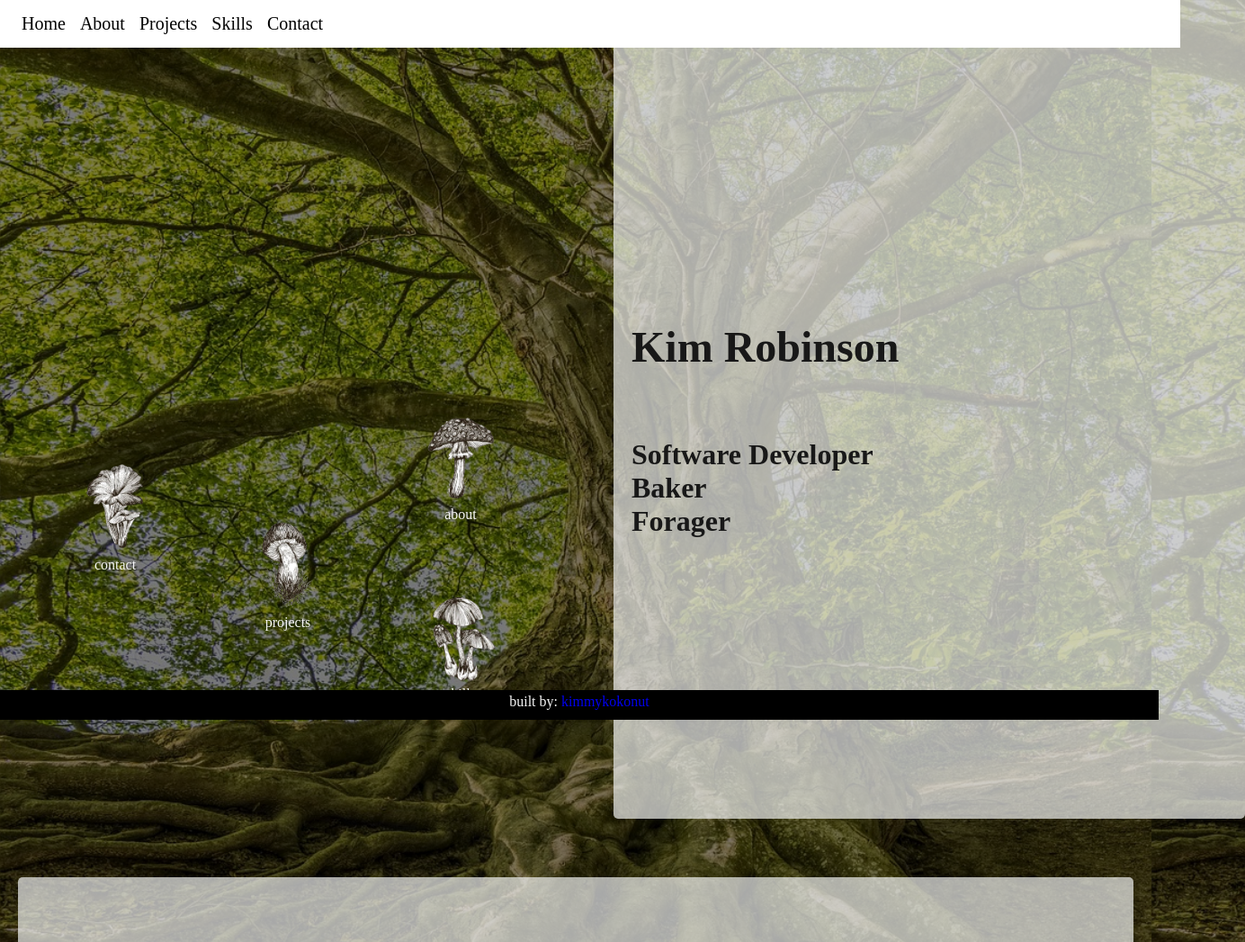
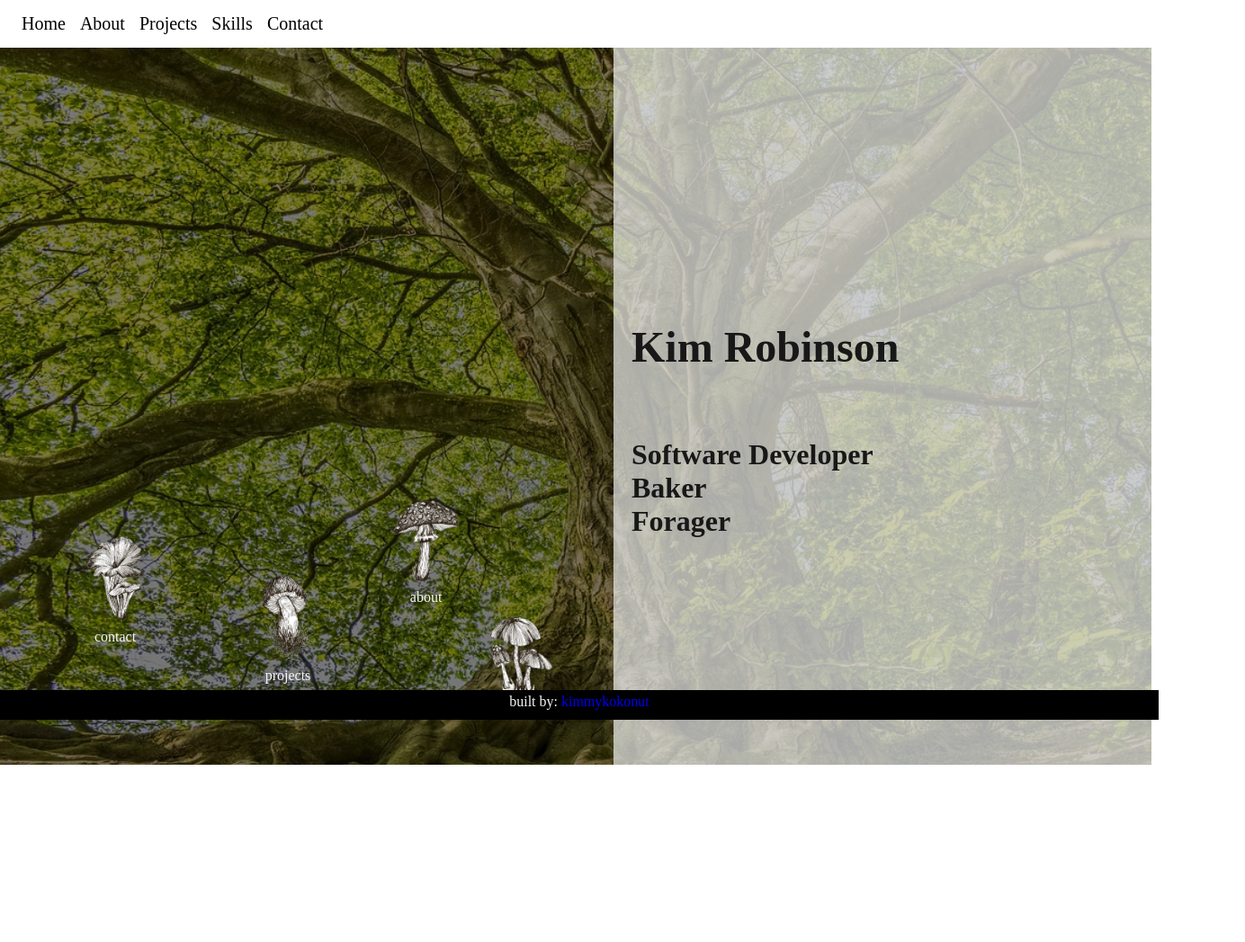
Before and after one commit to kimmykokonut/my-portfolio, a plain HTML site: page index.html in a window 1280 px wide. Shown: the top 1047 px of the page at 90% size, 1384 px wide, since content can reach past the window. After the commit the page ends 850 px from the top, so only its background shows below. Drawn offline with Linux system fonts and the light colour scheme.

Commit message:
fix scroll snap issue and reposition image-links

```diff
--- a/css/styles.css
+++ b/css/styles.css
@@ -14,7 +14,6 @@ html {
 body {
   padding-top: 50px;
   color: whitesmoke;
-  scroll-snap-type: y mandatory;
 }
 
 #header {
@@ -53,6 +52,12 @@ section {
   padding: 60px 20px 5px 20px;
 }
 
+.container {
+  scroll-snap-type: y mandatory;
+  overflow-y: scroll;
+  height: 100vh;
+}
+
 #home,
 #about,
 #projects,
@@ -89,6 +94,7 @@ section {
 
 #home {
   display: flex;
+  position: relative;
 }
 
 .project-img {
@@ -122,14 +128,14 @@ section {
 #amanita-about {
   position: absolute;
   top: 65%;
-  left: 40%;
+  left: 37%;
   transform: translate(-50%, -50%);
   z-index: 1;
 }
 
 #bolete-projects {
   position: absolute;
-  top: 80%;
+  top: 75%;
   left: 25%;
   transform: translate(-50%, -50%);
   z-index: 1;
@@ -137,15 +143,15 @@ section {
 
 #coprinus-skills {
   position: absolute;
-  top: 90%;
-  left: 40%;
+  top: 80%;
+  left: 45%;
   transform: translate(-50%, -50%);
   z-index: 1;
 }
 
 #trumpet-contact {
   position: absolute;
-  top: 72%;
+  top: 70%;
   left: 10%;
   transform: translate(-50%, -50%);
   z-index: 1;
--- a/index.html
+++ b/index.html
@@ -17,7 +17,7 @@
     </nav>
     <!-- <button>Light/Dark Mode</button> -->
   </header>
-
+<main class="container">
   <section id="home" role="region" aria-label="Home">
     <div class="image-links">
       <a href='#about' id="amanita-about" class="mushroom-anchor">
@@ -226,7 +226,7 @@
     </form>
     </div>
   </section>
-
+  </main>
   <footer aria-label="Developer Information">
     <p>built by: <a href="https://github.com/kimmykokonut">kimmykokonut</a></p>
   </footer>
```
